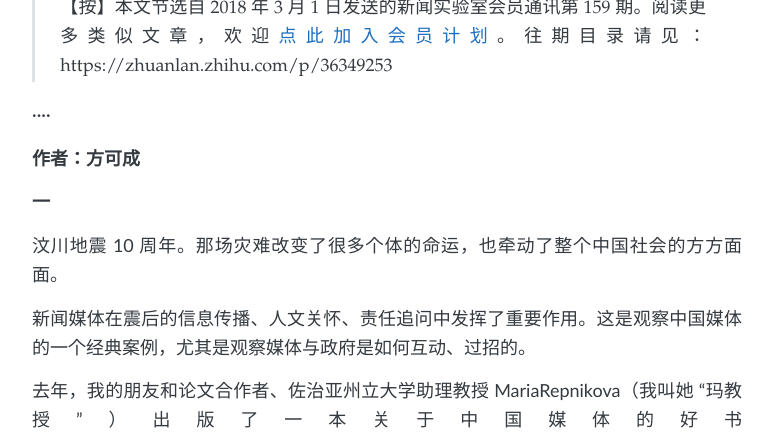
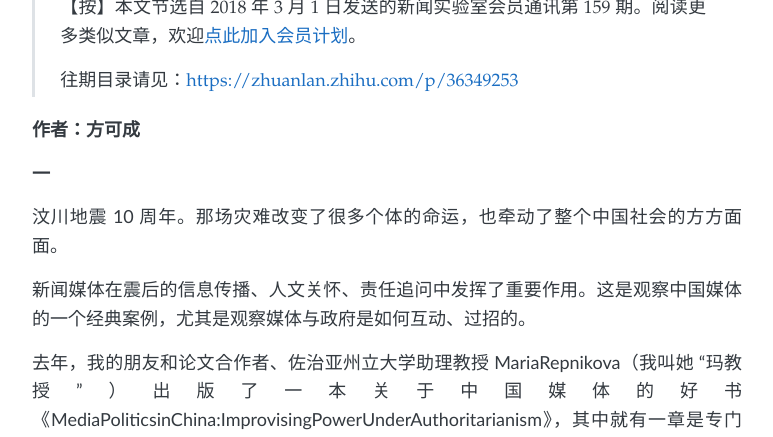
Before and after one commit to Terminus2049/Terminus2049.github.io, a Jekyll site: the page built from _posts/2018-05-12-newslab-wenchuan-earthquake.md, in a window 1280 px wide and 1400 px high, scrolled down 562 px. Shown: the part 187-624 px from the top of the window, without its empty margins (253-1026 px from the left). Built offline with Jekyll 4.4.1, drawn with Linux system fonts in a browser that asks for light colours; some of the changed text lies outside the part shown.

Commit message:
讨厌秀米=.=

```diff
--- a/_posts/2018-05-12-newslab-wenchuan-earthquake.md
+++ b/_posts/2018-05-12-newslab-wenchuan-earthquake.md
@@ -24,11 +24,10 @@ description: 双方上演了一场没有脚本的即兴对手戏。
 
 ![](https://i.imgur.com/ipIVPa2.jpg)
 
+>【按】本文节选自2018年3月1日发送的新闻实验室会员通讯第159期。阅读更多类似文章，欢迎[点此加入会员计划](http://mp.weixin.qq.com/s?__biz=MjM5NDEwNjQ0MQ==&mid=2654280568&idx=3&sn=cd0c35cfcb8b3d359b0d8bc5be3461c8&chksm=bd4d665e8a3aef48b1ac3a59766119a1ccb80a75292b859474ebed9375fefb46b67e9312031a&scene=21#wechat_redirect)。
+>
+> 往期目录请见：<https://zhuanlan.zhihu.com/p/36349253>
 
-
->【按】本文节选自2018年3月1日发送的新闻实验室会员通讯第159期。阅读更多类似文章，欢迎[点此加入会员计划](http://mp.weixin.qq.com/s?__biz=MjM5NDEwNjQ0MQ==&mid=2654280568&idx=3&sn=cd0c35cfcb8b3d359b0d8bc5be3461c8&chksm=bd4d665e8a3aef48b1ac3a59766119a1ccb80a75292b859474ebed9375fefb46b67e9312031a&scene=21#wechat_redirect)。往期目录请见：https://zhuanlan.zhihu.com/p/36349253
-
-_∙∙∙∙_
 
 **作者：方可成**
 
@@ -46,7 +45,8 @@ _∙∙∙∙_
 
 《MediaPoliticsinChina:ImprovisingPowerUnderAuthoritarianism》这本书是玛教授基于自己的博士论文修改完成的，由最好的学术出版社剑桥大学出版社出版。
 
-以下，我基于这本书第五章《CriticalJournalists,theParty-stateandtheWenchuanEarthquake》的内容，和大家一起复盘汶川地震之后的中国媒体表现。
+以下，我基于这本书第五章
+《CriticalJournalists,theParty-stateandtheWenchuanEarthquake》的内容，和大家一起复盘汶川地震之后的中国媒体表现。
 
 **二**
 
@@ -107,8 +107,6 @@ _∙∙∙∙_
 
 **记者和政府之间其实不是针锋相对的对立关系。**
 
-![](https://i.imgur.com/Xy4F1TV.jpg)
-
 **相关阅读**
 
 ![](https://i.imgur.com/71p1YeT.jpg)
```
